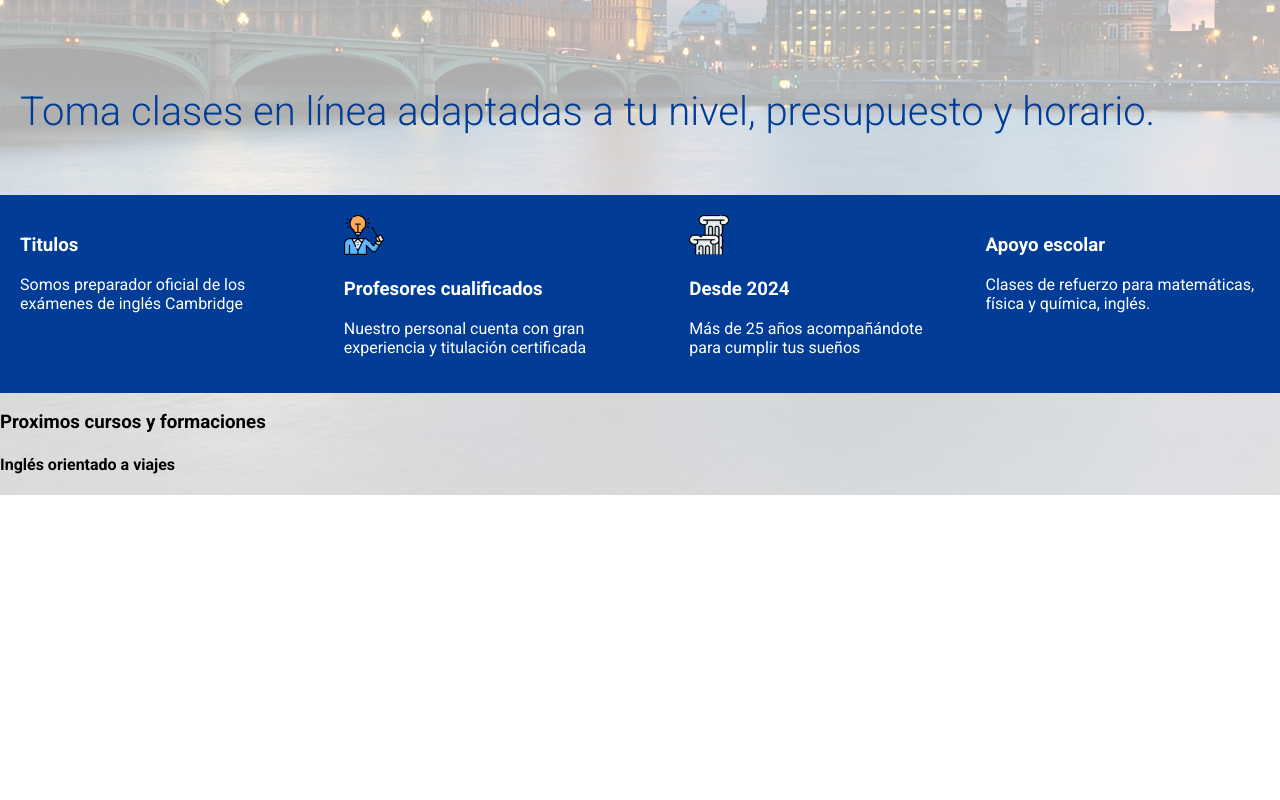
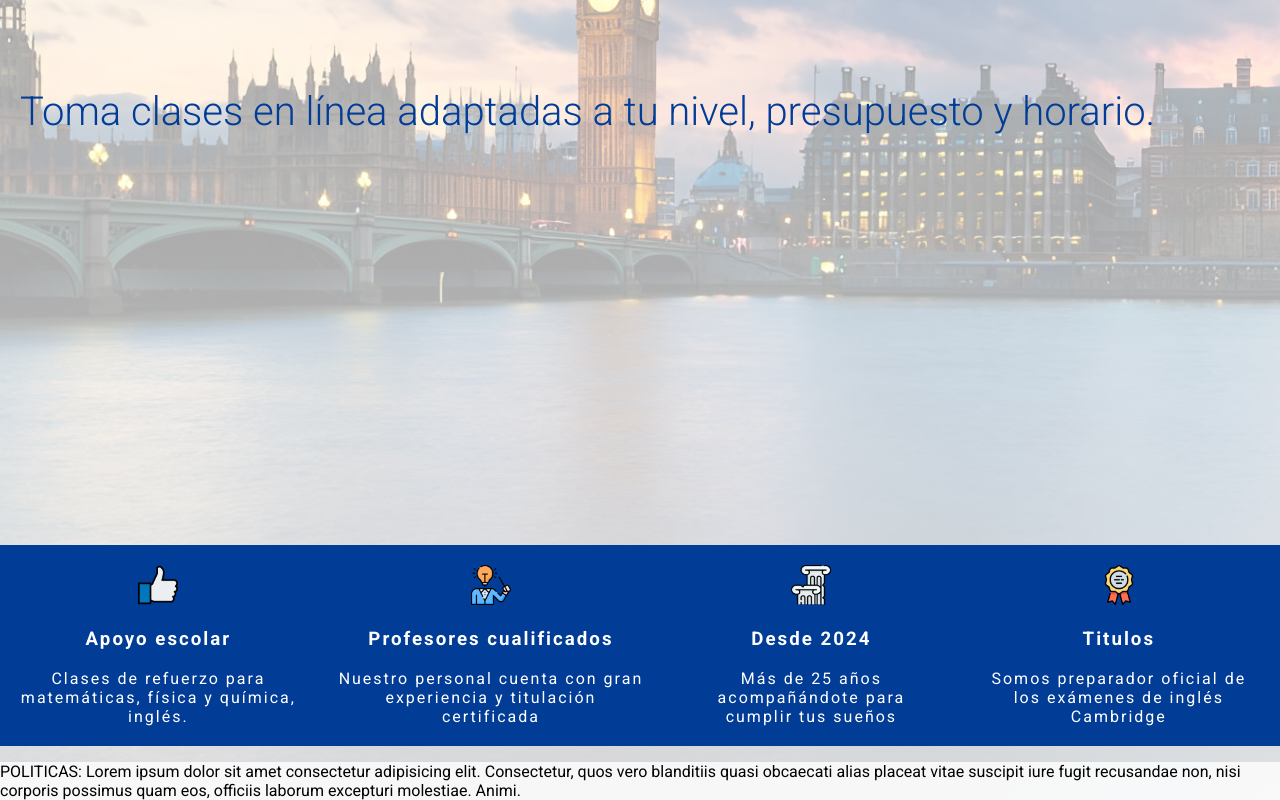
Before and after one commit to Cesarks81/Neolingo, a plain HTML site: page index.html in a window 1280 px wide. Shown: the part 534-1334 px from the top of the page. Before the commit the page ends 1029 px from the top, so only its background shows below. Drawn offline with Linux system fonts and the light colour scheme.

Commit message:
Posibles cambios css v3

```diff
--- a/index.html
+++ b/index.html
@@ -24,7 +24,7 @@
     </header>
 
     <main>
-        <section>
+        <section class="entrante">
             <article>
                 <h2 class="titulo">Aprende idiomas con los mejores profesores para ti.</h2>
                 <h3 class="subtitulo">Toma clases en línea adaptadas a tu nivel, presupuesto y horario.</h3>
@@ -32,8 +32,9 @@
         </section>
         <section class="secciones">
             <article>
-                <h3>Titulos</h3>
-                <p>Somos preparador oficial de los exámenes de inglés Cambridge</p>
+                <img src="imagenes/img4.png" alt="Minilogo2">
+                <h3>Apoyo escolar</h3>
+                <p>Clases de refuerzo para matemáticas, física y química, inglés.</p>
             </article>
             <article>
                 <img src="imagenes/img2.png" alt="Minilogo2">
@@ -46,27 +47,15 @@
                 <p>Más de 25 años acompañándote para cumplir tus sueños</p>
             </article>
             <article>
-                <h3>Apoyo escolar</h3>
-                <p>Clases de refuerzo para matemáticas, física y química, inglés.</p>
+                <img src="imagenes/img1.png" alt="Minilogo2">
+                <h3>Titulos</h3>
+                <p>Somos preparador oficial de los exámenes de inglés Cambridge</p>
             </article>
         </section>
-        <aside>
-            <h3>Proximos cursos y formaciones</h3>
-            <div class="proximocurso">
-                <h4>Inglés orientado a viajes</h4>
-                <p></p>
-            </div>
-            <div class="proximocurso">
-                <h4></h4>
-                <p></p>
-            </div>
-            <div class="proximocurso">
-                <h4></h4>
-                <p></p>
-            </div>
-        </aside>
     </main>
 
-    <footer></footer>
+    <footer>
+        <p>POLITICAS: Lorem ipsum dolor sit amet consectetur adipisicing elit. Consectetur, quos vero blanditiis quasi obcaecati alias placeat vitae suscipit iure fugit recusandae non, nisi corporis possimus quam eos, officiis laborum excepturi molestiae. Animi.</p>
+    </footer>
 </body>
 </html>
--- a/styles.css
+++ b/styles.css
@@ -4,7 +4,7 @@ body {
     margin: 0;
     padding: 0;
     background: linear-gradient(rgba(255, 255, 255, 0.5), rgba(255, 255, 255, 0.8)),
-    url("imagenes/fondo.jpeg") no-repeat center/cover;
+    url("imagenes/fondo.jpeg") center/cover;
 }
 
 header {
@@ -15,6 +15,18 @@ header {
     align-items: center;
     border-radius: 10px;
     margin: 10px;
+}
+
+main{
+    margin-bottom: 10px;
+}
+
+footer{
+    background:rgba(255, 255, 255, 0.8);
+}
+
+p{
+    margin-bottom: 0px;
 }
 
 .cabecera {
@@ -57,6 +69,10 @@ header {
     margin-right: 20px;
 }
 
+.entrante{
+    margin-bottom: 350px;
+}
+
 section {
     display: flex;
     color: #ffff;
@@ -64,7 +80,16 @@ section {
 
 article {
     margin: 20px;
-    display: inline-block;
+}
+
+.secciones article{
+    text-align: center;
+    letter-spacing: 2px;
+}
+
+article p{
+    letter-spacing: 2px;
+    font-weight: 400;
 }
 
 article img {
```
Also changed, not shown: imagenes/fondoupp.png (added), imagenes/img1.png (added), imagenes/img4.png (added).
